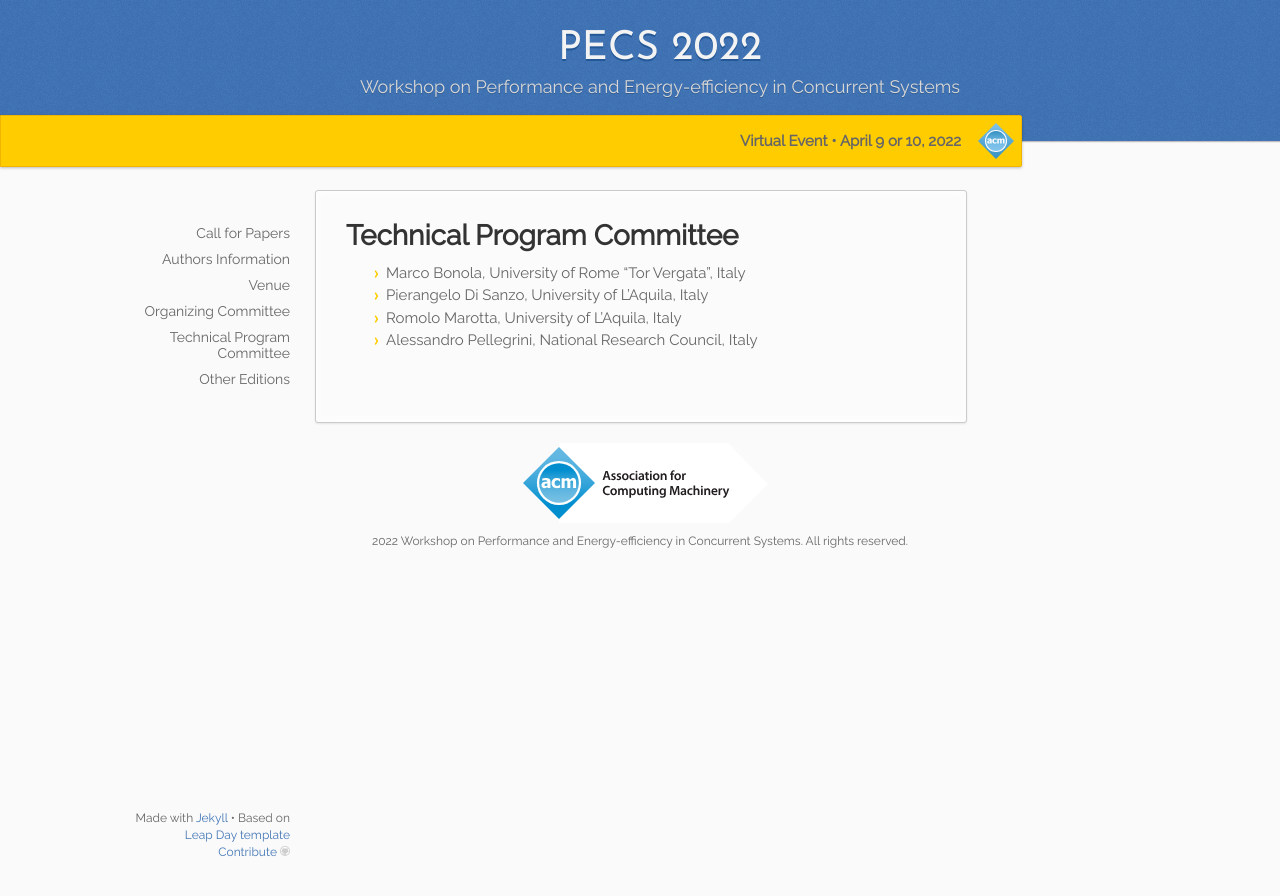
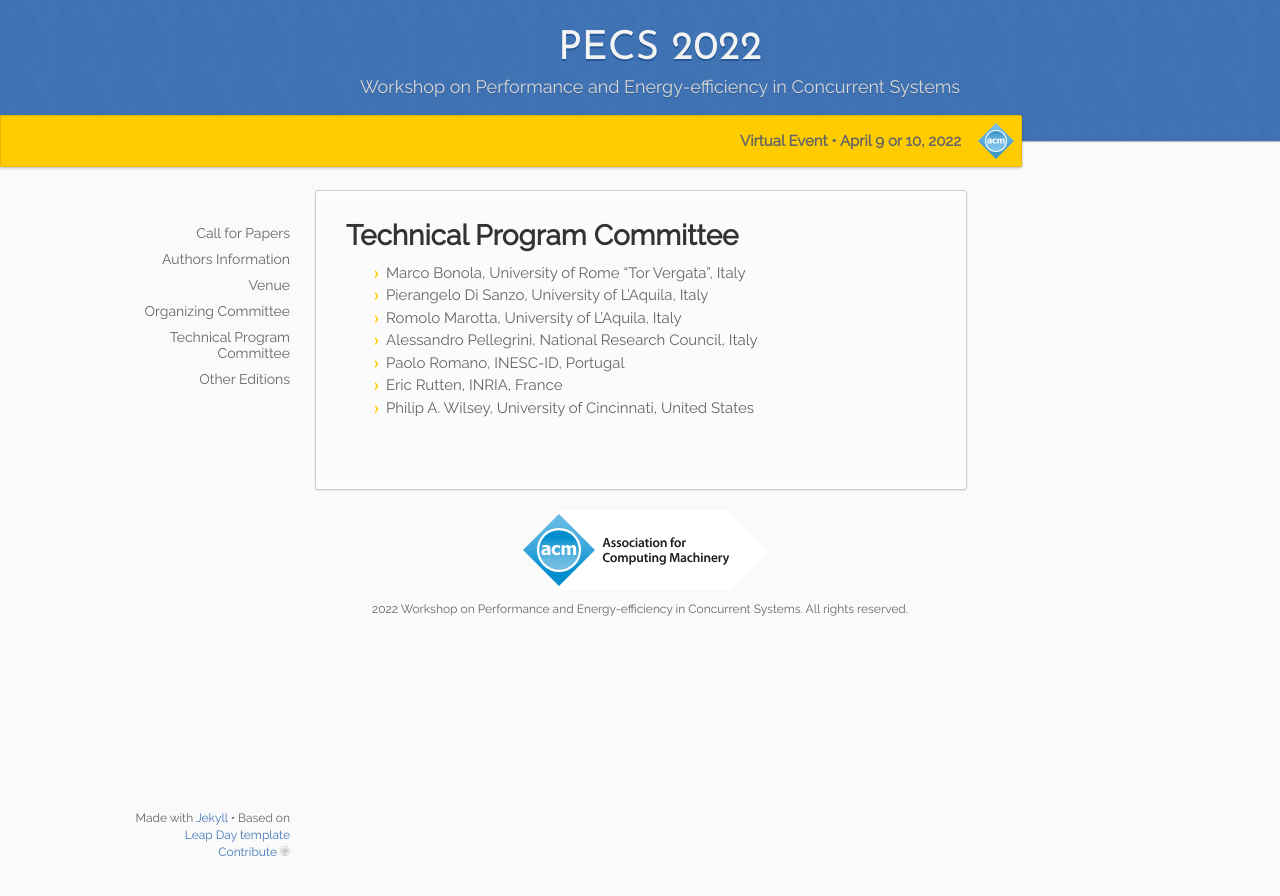
Before and after one commit to pecs-workshop/pecs-workshop.github.io, a Jekyll site: the page built from _2022/10.tpc.md, in a window 1280 px wide. Shown: the top 896 px of the page. Built offline with Jekyll 4.4.1, drawn with Linux system fonts in a browser that asks for light colours.

Commit message:
Updated tpc

```diff
--- a/_2022/10.tpc.md
+++ b/_2022/10.tpc.md
@@ -9,3 +9,6 @@ permalink: /:collection/tpc
 * Pierangelo Di Sanzo, University of L'Aquila, Italy
 * Romolo Marotta, University of L'Aquila, Italy
 * Alessandro Pellegrini, National Research Council, Italy
+* Paolo Romano, INESC-ID, Portugal
+* Eric Rutten, INRIA, France
+* Philip A. Wilsey, University of Cincinnati, United States
```
